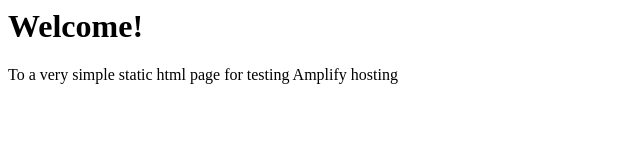
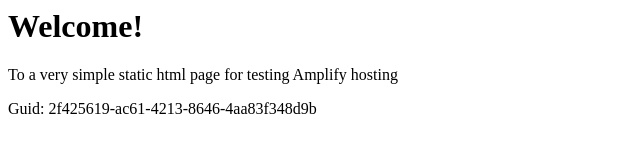
Before and after one commit to aws-aemilia-icn/Github-PR-Commit-Integration-Test-DoNotTouch-Gith-OKSLNVO2-v1-preprod-ap-northeast-2, a website: page src/index.html in a window 1280 px wide. Shown: the whole page, without its empty margins (0-640 px from the left). Drawn offline with Linux system fonts and the light colour scheme.

Commit message:
commit from integ tests

```diff
--- a/src/index.html
+++ b/src/index.html
@@ -1,3 +1,5 @@
+
+
 <html lang="en">
 
 <head>
@@ -10,6 +12,6 @@
 <body>
     <h1>Welcome!</h1>
     <p>To a very simple static html page for testing Amplify hosting</p>
-</body>
+    <p>Guid: 2f425619-ac61-4213-8646-4aa83f348d9b</p></body>
 
 </html>
```
